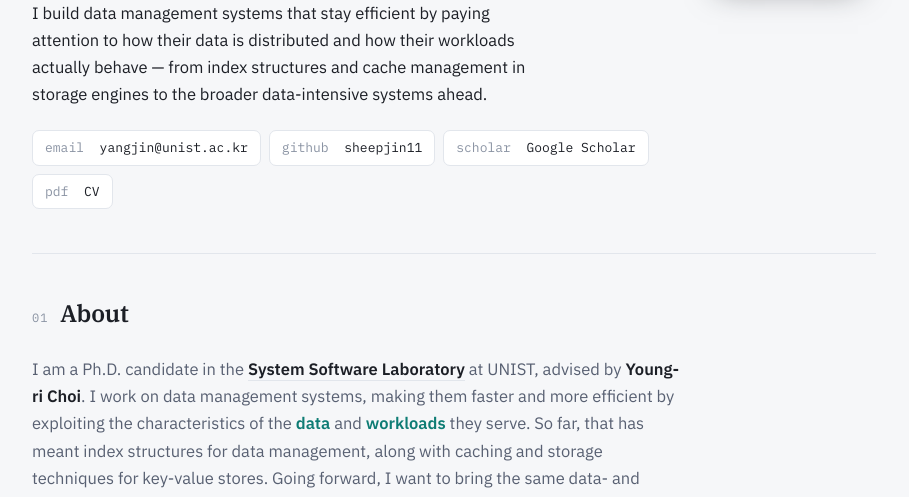
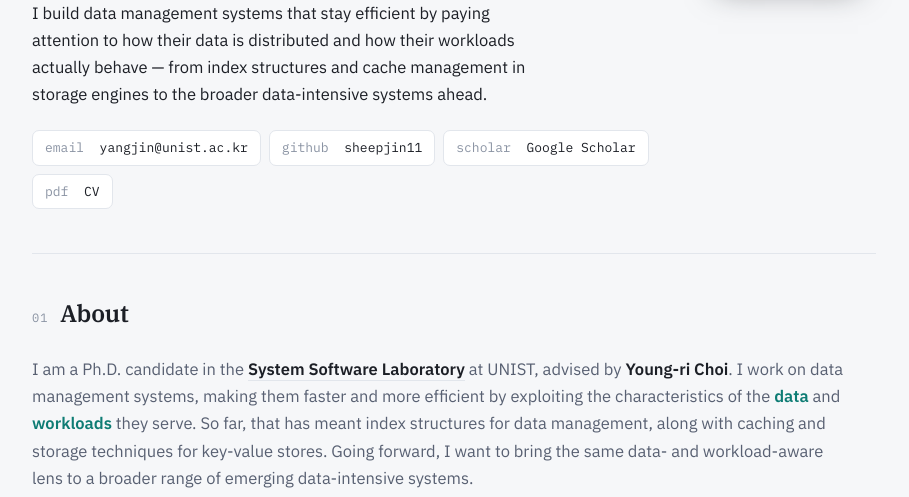
Before and after one commit to sheepjin11/sheepjin11.github.io, a plain HTML site: page index.html in a window 1280 px wide. Shown: the part 243-740 px from the top of the page, without its empty margins (186-1095 px from the left). Drawn offline with Linux system fonts and the light colour scheme.

Commit message:
Widen About paragraphs to 82ch

```diff
--- a/index.html
+++ b/index.html
@@ -41,7 +41,7 @@
   .sec-head .idx{font-family:"IBM Plex Mono",monospace;font-size:12px;color:var(--faint);letter-spacing:.08em;}
   .sec-head h2{font-family:"IBM Plex Serif",serif;font-weight:600;font-size:24px;margin:0;letter-spacing:-.01em;}
 
-  .about p{max-width:66ch;color:var(--muted);margin:0 0 14px;}
+  .about p{max-width:82ch;color:var(--muted);margin:0 0 14px;}
   .about p b{color:var(--ink);font-weight:600;}
   .about p .accent{color:var(--accent);font-weight:600;}
   .about a{color:inherit;text-decoration:none;border-bottom:1px solid var(--line);transition:border-color .18s,color .18s;}
```
